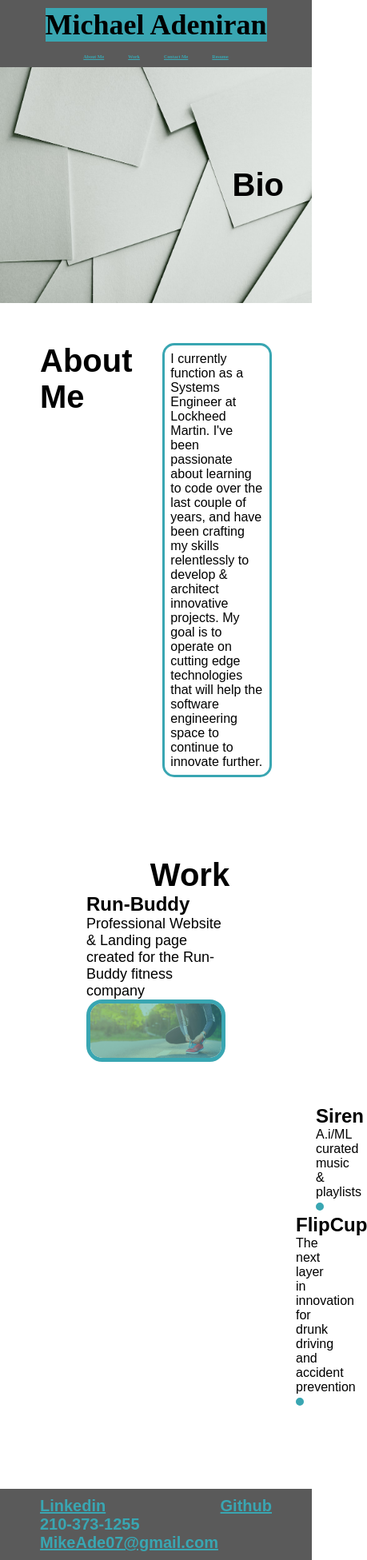
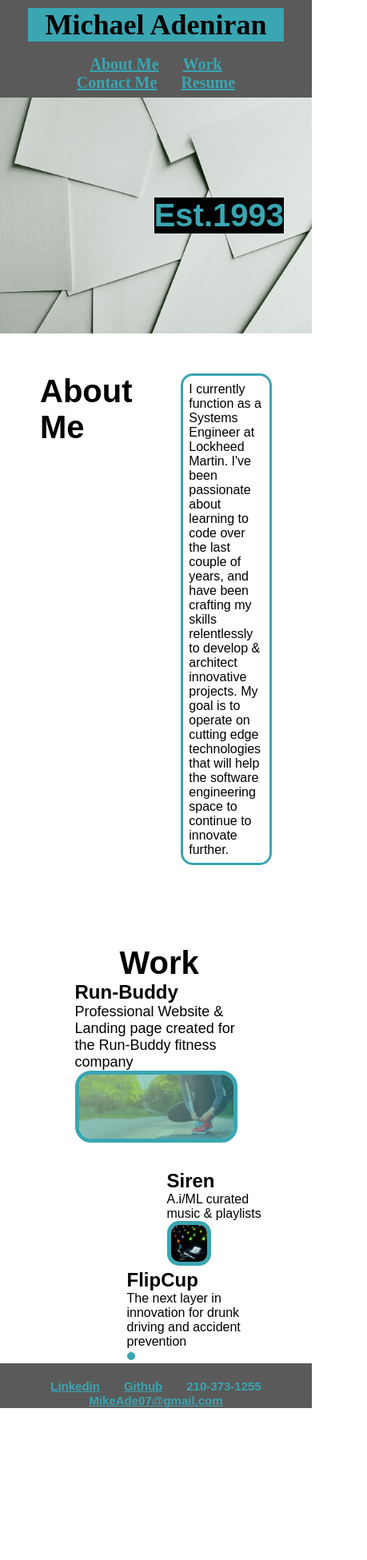
Before and after one commit to MikeAde07/MTK, a plain HTML site: page assets/index.html in a window 390 px wide. Shown: the whole page at 80% size, 459 px wide, since content can reach past the window. After the commit the page ends 1770 px from the top, so only its background shows below. Drawn offline with Linux system fonts and the light colour scheme.

Commit message:
Media Query updates

```diff
--- a/assets/css/styles.css
+++ b/assets/css/styles.css
@@ -77,8 +77,13 @@ header nav ul li a {
     font-size : 40px;
     font-family : Arial, Helvetica, sans-serif;
     font-weight : bold;
+    color : #39a6b2;
+    background-color : black;
 }
 
+.hero h2:hover {
+    background-color : #5A5A5A;
+}
 
 .about-me {
    display : flex;
@@ -248,4 +253,101 @@ footer nav ul li a {
         justify-content : center;
         position : relative;
     }
+
+    header h1 {
+        width : 100%;
+        text-align : center;
+    }
+
+    header nav ul {
+        margin-top : 10px;
+        width : 100%;
+        justify-content : center;
+    }
+
+    header nav ul li a {
+        font-size : 20px;
+    }
+
+    .about-me h2, .work-one h2 {
+        width : 20%;
+    }
+
+    .about-me  {
+        display : flex;
+        justify-content : center;
+
+    }
+
+    .about-me h2 {
+        padding-right: 0;
+    }
+
+    .hero h2 {
+        display : flex;
+        justify-content : center;
+    }
+
+    .work-one {
+        padding-bottom : 30px;
+    }
+
+    .work-two {
+        display : flex;
+        flex-wrap : wrap;
+        padding : 0px;
+    }
+
+    .project-one, .project-two, .project-three {
+        flex : 0 70%;
+    }
+
+    .project-two {
+        width : 20%;
+    }
+
+    .siren-img {
+        width : 70%;
+    }
+
+    .run-img:hover {
+        background-color: yellow;
+        opacity : 0.2;
+    }
+
+    footer {
+        padding : 0;
+        justify-content : center;
+        position : relative;
+    }
+
+    footer nav ul {
+        margin-top : 20px;
+        width : 100%;
+        justify-content : center;
+    }
+
+    footer nav ul li a {
+        font-size : 15px;
+    }
 }
+
+@media screen and (max-width : 768px) {
+    section {
+        padding : 30px 15px;
+    }
+
+    .flip-img {
+        width : 40%;
+    }
+
+    .flip-img img {
+        width : 1.55vw;
+    }
+}
+
+@media screen and (max-width : 575px) {
+    .about-me h2, .work-one h2 {
+        width : 90%;
+    }
+}
--- a/assets/index.html
+++ b/assets/index.html
@@ -35,7 +35,7 @@
         </header>
 
         <section class="hero">
-            <h2>Bio</h2>
+            <h2>Est.1993</h2>
         </section>
 
         <section id="about-me"class="about-me">
@@ -70,7 +70,7 @@
             </article>
             </section>
 
-        <footer>
+        <footer id="contact-me">
             <!--<h2 id="contact-me">Contact Me</h2>-->
             <nav>
                 <ul>
```
